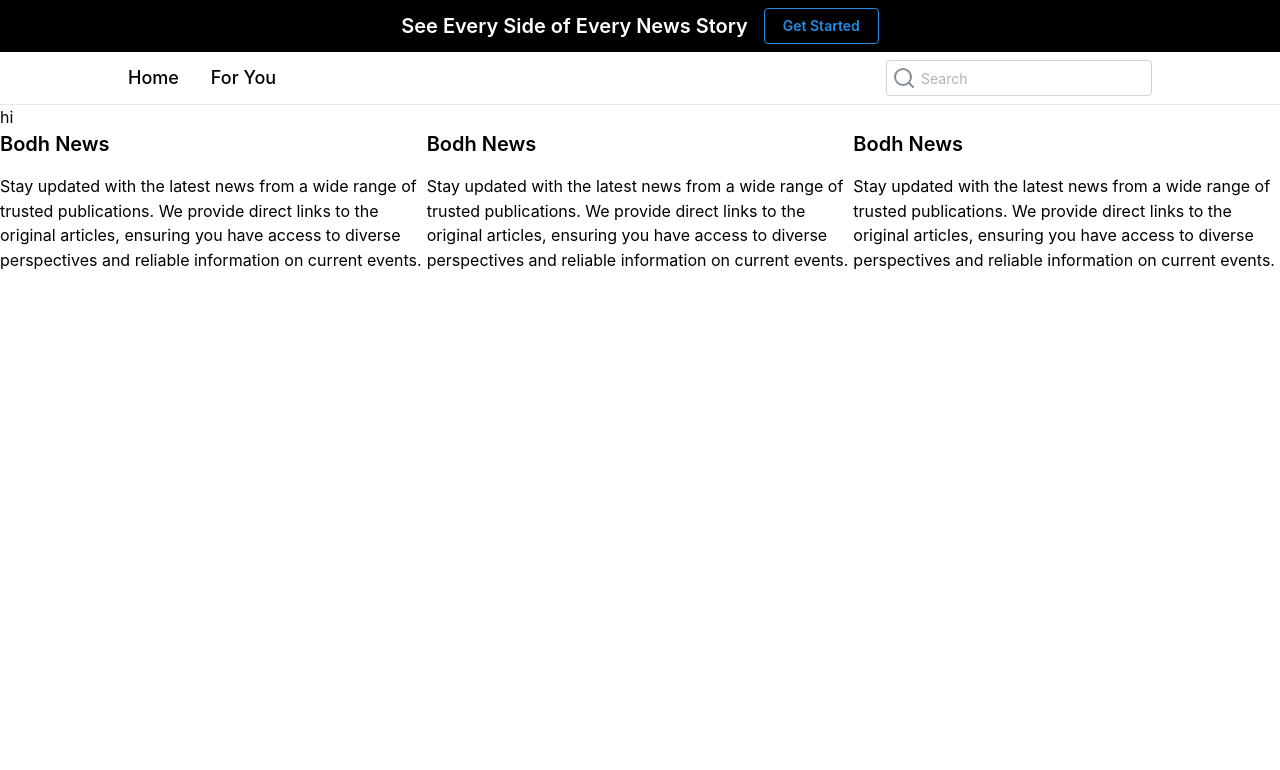
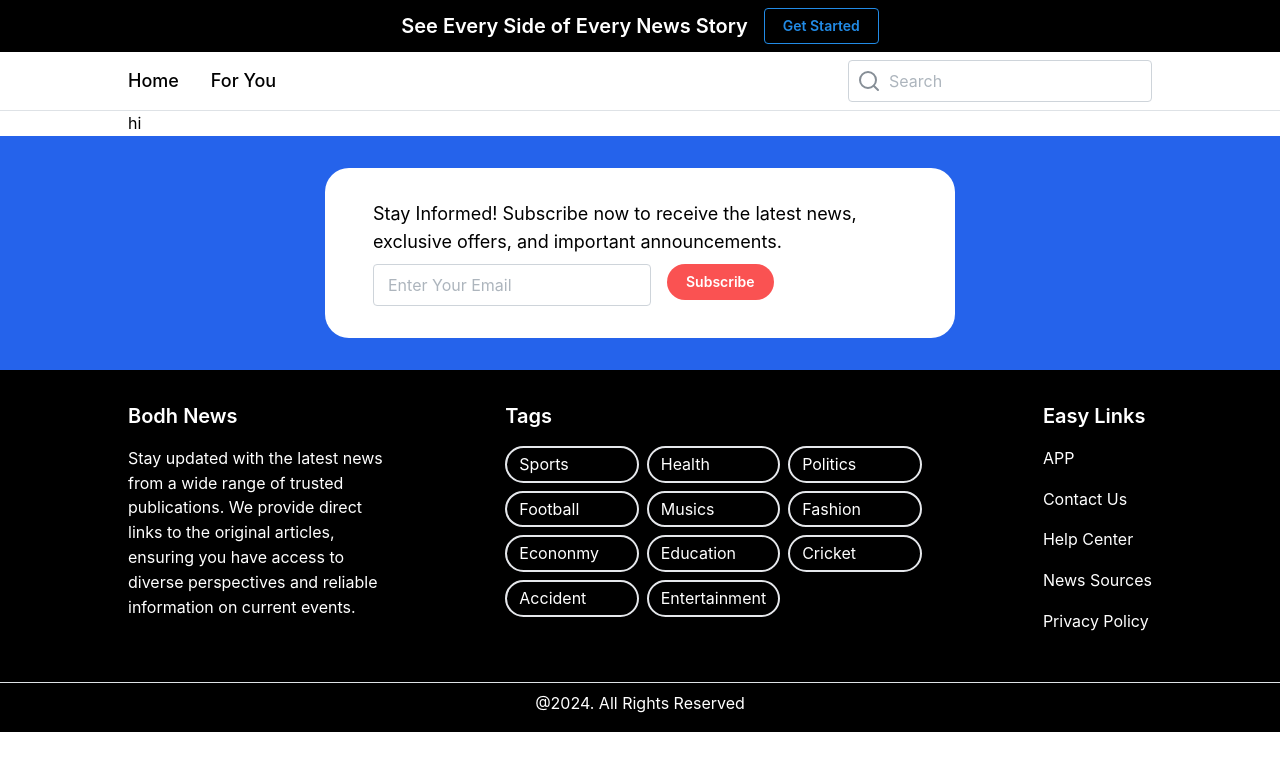
Before and after one commit to Thanka-Digital/bodh-news, a React (Vite) app in the folder web/: page / in a window 1280 px wide. Shown: the top 770 px of the page. Built offline with nearby package versions, Linux system fonts and the light colour scheme.

Commit message:
WIP : Done for the day

```diff
--- a/web/src/components/global/BInput.tsx
+++ b/web/src/components/global/BInput.tsx
@@ -1,19 +1,21 @@
-import { Search } from 'lucide-react';
+
 import { Input } from "@mantine/core";
 
 interface BInputProps {
   placeholder?: string;
-  icon?: boolean;
+  icon?: React.ReactNode
+  size?: string;
 }
 
 const BInput = (props: BInputProps) => {
   const {
     placeholder,
     icon,
+    size,
   } = props;
 
   return (
-    <Input placeholder={placeholder} leftSection={<Search />} />
+    <Input placeholder={placeholder} leftSection={icon} size={size} />
   )
 }
 
--- a/web/src/components/global/Bbutton.tsx
+++ b/web/src/components/global/Bbutton.tsx
@@ -4,17 +4,19 @@ interface BbuttonProps {
   text: string;
   variant?: string;
   color?: string;
+  rounded?: string;
 }
 
 const Bbutton = (props: BbuttonProps) => {
   const {
     text,
     variant,
-    color
+    color,
+    rounded,
   } = props;
 
   return (
-    <Button variant={variant} color={color}>
+    <Button variant={variant} color={color} radius={rounded}>
       {text}
     </Button>
   )
--- a/web/src/components/landing/Footer.tsx
+++ b/web/src/components/landing/Footer.tsx
@@ -1,4 +1,6 @@
-
+import { Link } from "react-router-dom"
+import footer from "../../utils/footer"
+import { Divider } from "@mantine/core"
 
 const FooterHeader = ({ children }: { children: React.ReactNode }) => {
   return (
@@ -10,9 +12,10 @@ const FooterHeader = ({ children }: { children: React.ReactNode }) => {
 
 export default function Footer() {
   return (
-    <div className="flex justify-between">
+    <div className="flex flex-col bg-black text-white">
 
-      <div className="flex flex-col gap-4">
+      <div className="flex justify-between mx-auto w-[80%] py-8">
+        <div className="flex flex-col gap-4 w-1/4">
           <FooterHeader>
             Bodh News
           </FooterHeader>
@@ -23,20 +26,36 @@ export default function Footer() {
 
         <div className="flex flex-col gap-4">
           <FooterHeader>
-          Bodh News
+            Tags
           </FooterHeader>
-        <p>
-          Stay updated with the latest news from a wide range of trusted publications. We provide direct links to the original articles, ensuring you have access to diverse perspectives and reliable information on current events.
-        </p>
+          <div className="grid grid-cols-3 gap-2">
+            {
+              footer.Tags.map((object, index) => (
+                <Link to={object.link} key={index} className="border-2 rounded-3xl px-3 py-1">
+                  {object.name}
+                </Link>
+              ))
+            }
+          </div>
         </div>
 
         <div className="flex flex-col gap-4">
           <FooterHeader>
-          Bodh News
+            Easy Links
           </FooterHeader>
-        <p>
-          Stay updated with the latest news from a wide range of trusted publications. We provide direct links to the original articles, ensuring you have access to diverse perspectives and reliable information on current events.
-        </p>
+          {
+            footer.EasyLinks.map((object, index) => (
+              <Link to={object.link} key={index}>
+                {object.name}
+              </Link>
+            ))
+          }
+        </div>
+      </div>
+
+      <div className="flex flex-col gap-2 py-4">
+        <Divider />
+        <p className="text-center">@2024. All Rights Reserved</p>
       </div>
 
     </div>
--- a/web/src/components/landing/Navbar.tsx
+++ b/web/src/components/landing/Navbar.tsx
@@ -2,11 +2,11 @@ import { Link } from "react-router-dom";
 import navLinks from "../../utils/navLinks";
 import Bbutton from "../global/Bbutton";
 import BInput from "../global/BInput";
+import { Search } from 'lucide-react';
+import { Divider } from "@mantine/core";
 
 export default function Navbar() {
   return (
-    <div>
-
     <div className="flex flex-col">
 
       <div className="flex gap-4 items-center justify-center p-2 bg-black text-white">
@@ -20,7 +20,7 @@ export default function Navbar() {
         />
       </div>
 
-        <div className="flex justify-between min-w-[80%] mx-auto items-center py-2 sticky">
+      <div className="flex justify-between min-w-[80%] mx-auto items-center py-2 sticky z-5 top-0">
         <div className="flex gap-8">
           {
             navLinks.map((object) => (
@@ -33,12 +33,12 @@ export default function Navbar() {
         </div>
         <BInput
           placeholder="Search"
+          icon={<Search />}
+          size="md"
         />
       </div>
 
-        <hr />
-      </div>
-
+      <Divider />
     </div>
   )
 }
--- /dev/null
+++ b/web/src/components/landing/Subscribe.tsx
@@ -0,0 +1,34 @@
+import { Image } from "@mantine/core";
+import BInput from "../global/BInput";
+import Bbutton from "../global/Bbutton";
+
+export default function Subscribe() {
+  return (
+    <div className="flex bg-blue-600 justify-center items-center p-8">
+
+      <div className="flex gap-4 bg-white p-8 rounded-3xl">
+        <Image />
+
+        <div className="flex flex-col gap-2">
+          <p className="text-lg w-[550px]">
+            Stay Informed! Subscribe now to receive the latest news, exclusive offers, and important announcements.
+          </p>
+
+          <section className="flex gap-4">
+            <BInput
+              placeholder="Enter Your Email"
+              size="md"
+            />
+            <Bbutton
+              text="Subscribe"
+              color="red"
+              rounded="xl"
+            />
+          </section>
+        </div>
+
+      </div>
+
+    </div>
+  )
+}
--- a/web/src/layout/PublicLayout.tsx
+++ b/web/src/layout/PublicLayout.tsx
@@ -1,13 +1,15 @@
 import Footer from "../components/landing/Footer";
 import Navbar from "../components/landing/Navbar";
+import Subscribe from "../components/landing/Subscribe";
 
 export default function PublicLayout({ children }: { children: React.ReactNode }) {
   return (
     <main>
       <Navbar />
-      <div className="min-w-[80%] mx-auto">
+      <div className="w-[80%] mx-auto">
         {children}
       </div>
+      <Subscribe />
       <Footer />
     </main>
   )
--- a/web/src/utils/footer.ts
+++ b/web/src/utils/footer.ts
@@ -1,4 +1,4 @@
-const footer = [
+const footer =
 {
   Tags: [
     {
@@ -45,10 +45,8 @@ const footer = [
       name: "Entertainment",
       link: "/"
     }
-    ]
-  },
+  ],
 
-  {
   EasyLinks: [
     {
       name: "APP",
@@ -72,6 +70,5 @@ const footer = [
     },
   ]
 }
-]
 
 export default footer;
```
Lines whose indentation alone changed are shown as unchanged.
